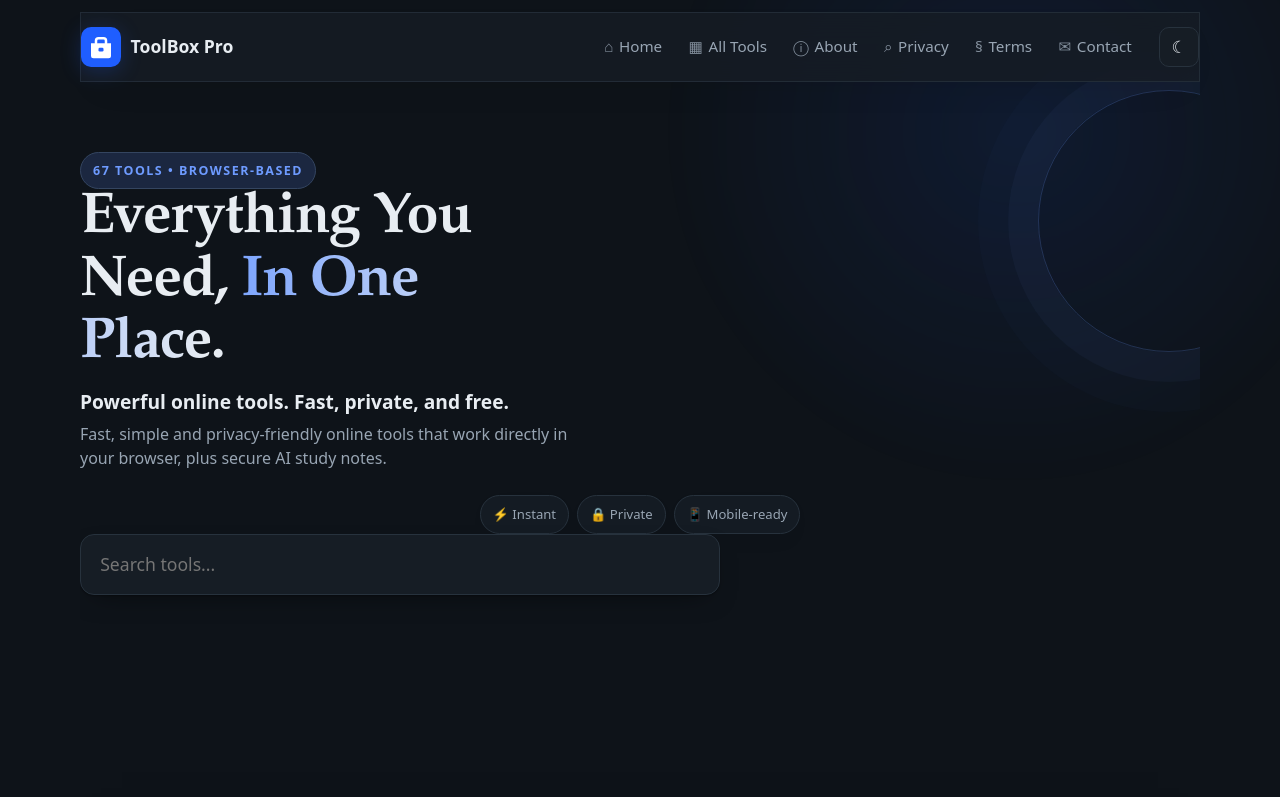
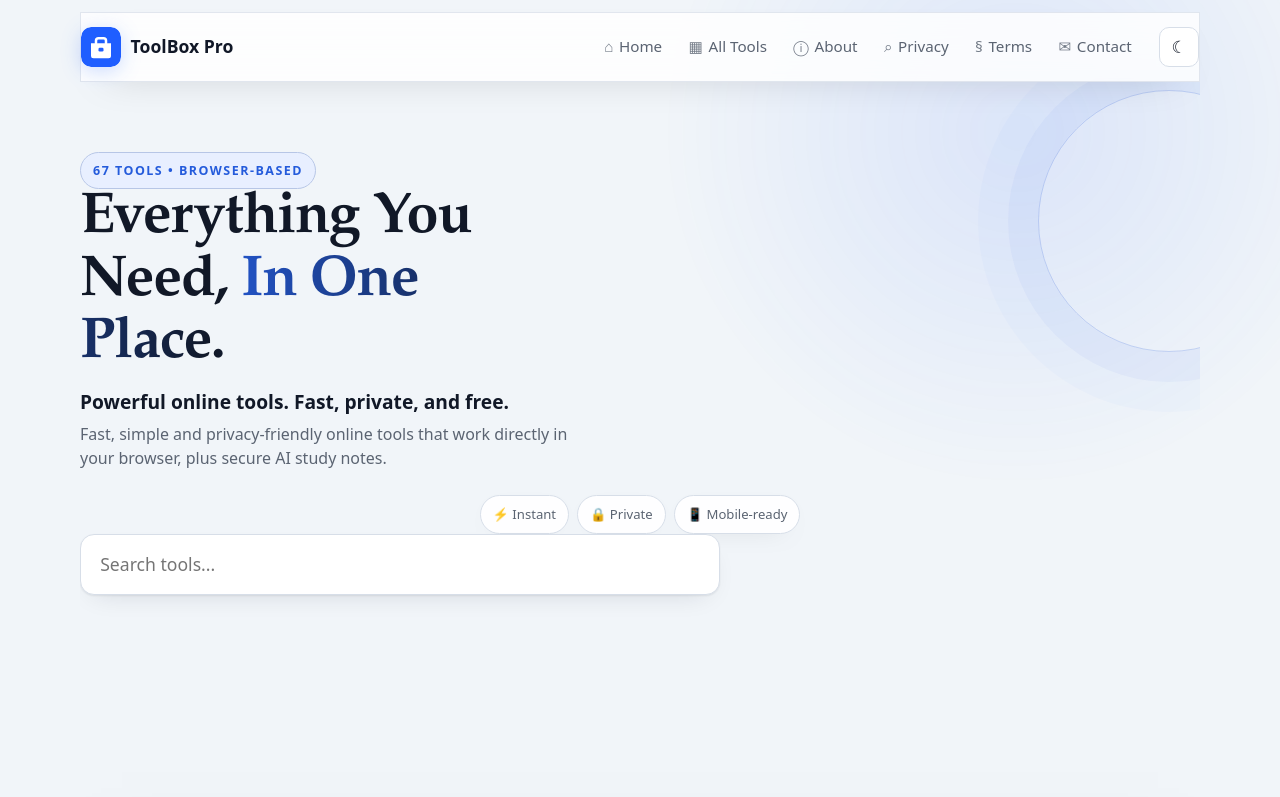
Before and after one commit to S-kadam-9696/TOOL-BOX-PRO-, a plain HTML site: page index.html in a window 1280 px wide. Both pictures are taken after a click on the button "Switch to light mode". Shown: the top 797 px of the page. Drawn offline with Linux system fonts and the light colour scheme.

Commit message:
Add light theme styles to style.css

```diff
--- a/style.css
+++ b/style.css
@@ -163,3 +163,31 @@ dialog{animation:softPop .22s ease both}dialog::backdrop{background:rgba(3,8,15,
 }
 
 .palette{display:grid;grid-template-columns:repeat(auto-fit,minmax(110px,1fr));gap:10px;margin-top:14px}.swatch{min-height:74px;border:1px solid var(--ln);border-radius:12px;background:var(--sw);color:#fff;text-shadow:0 1px 3px #0008;font:700 .82rem ui-monospace,monospace;cursor:pointer;transition:transform .15s,filter .15s}.swatch:hover{transform:translateY(-2px);filter:brightness(1.08)}
+[data-theme=light]{
+  --bg:#F1F5F9;
+  --sf:#FFFFFF;
+  --ink:#111827;
+  --mut:#5B6472;
+  --ln:#D7DEE8;
+  --ac:#245BDB;
+  --ac2:#FFFFFF;
+  --acs:#E8EFFF;
+  --ok:#138A5B;
+  --er:#C93B2C;
+  --sh:0 1px 2px rgba(15,23,42,.08),0 10px 28px -14px rgba(15,23,42,.16);
+  color-scheme:light;
+}
+
+.brand-logo{
+  width:40px;
+  height:40px;
+  flex:0 0 40px;
+  border-radius:10px;
+  display:block;
+}
+
+#theme{
+  display:inline-flex;
+  align-items:center;
+  justify-content:center;
+}
```
